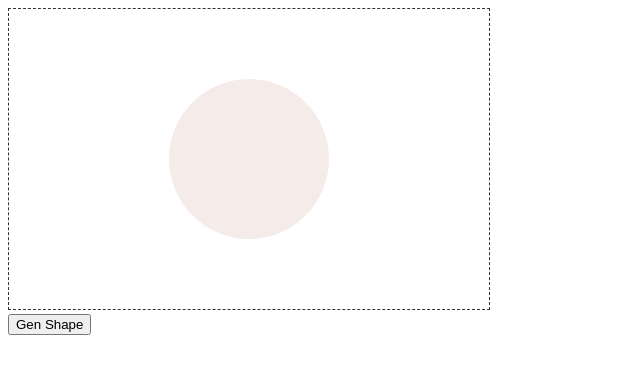
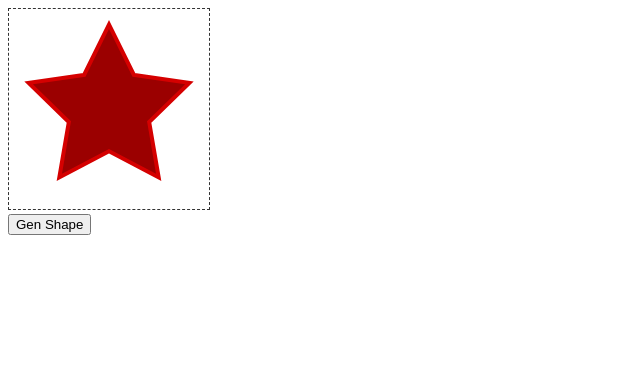
Before and after one commit to Quethzel/Dynamic-Shapes-Canvas, a plain HTML site: page index.html in a window 1280 px wide. Both pictures are taken after a click on the button "Gen Shape". Shown: the whole page, without its empty margins (0-640 px from the left). Drawn offline with Linux system fonts and the light colour scheme.

Commit message:
generación de figuras geometricas aleatorias
se termina la funcionalidad para generar figuras aleatorias.
genera las siguientes figuras (circulo, cuadorado, triangulo, estrella).
en espera de realse.

```diff
--- a/dynanicShapes.js
+++ b/dynanicShapes.js
@@ -1,5 +1,5 @@
 
-function Rectangle(x, y, w, h) {
+function rectangle(x, y, w, h) {
 	this.x = x;
 	this.y = y;
 	this.w = w;
@@ -18,6 +18,14 @@ function triangle(s) {
 	this.h = s * (Math.sqrt(3)/2);
 }
 
+function star(x, y, s, or, ir) {
+	this.x = x;
+	this.y = y;
+	this.spikes = s;
+	this.or = or;
+	this.ir = ir;
+}
+
 function GetColor() {
 	return Stage.colors[Math.floor(Math.random() * Stage.colors.length)];
 };
@@ -25,6 +33,7 @@ function GetColor() {
 var Stage = {
 	canvas: null,
 	ctx: null,
+	lineWidth: 8,
 	offsetX: 0,
 	offsetY: 0,
 	cooX: 0,
@@ -47,61 +56,97 @@ var Stage = {
 	draw: function() {
 		this.clear();
 		for (var i = 0; i < Stage.data.length; i++) {
-			var shape = Stage.data[i];
-			var shapeToDraw = null;
-			if(shape.type == "circle") {
-				shapeToDraw = this._drawCircle(shape.obj);
+			var color = GetColor();
+			var ctx = Stage.ctx;
+			var dataShape = Stage.data[i];
+			var shape = null;
+
+			switch(dataShape.type) {
+				case "circle":
+					shape = this._drawCircle(dataShape.obj);
+					break;
+				case "square":
+					shape = this._drawSquare(dataShape.obj);
+					break;
+				case "eqTriangle":
+					this._drawEqTriangle(dataShape.obj);
+					break;
+				case "star":
+					this._drawStar(dataShape.obj);
+					break;
 			}
 
-			var ctx = Stage.ctx;
-			ctx.beginPath();
-	        ctx.lineWidth = 2;
-			ctx.fillStyle = "#F5EBE9";
-	        ctx.strokeStyle = "#F0433A";
-	        ctx.fill(shapeToDraw);
-			ctx.closePath();
-
+			if(dataShape.type != "eqTriangle" && dataShape.type != "star") {
+				ctx.beginPath();
+				ctx.fillStyle = color.fill;
+		        ctx.strokeStyle = color.stroke;
+		        ctx.fill(shape);
+		        ctx.lineWidth = this.lineWidth;
+		        ctx.stroke(shape);
+				ctx.closePath();
+			}
 		}
 	},
 
 	_drawCircle: function(circle) {
-		/*
-		var ctx = Stage.ctx;
-		ctx.beginPath();
-        ctx.arc(circle.x, circle.y, circle.r, 0, Math.PI * 2);
-        ctx.lineWidth = 2;
-		ctx.fillStyle = "#F5EBE9";
-        ctx.strokeStyle = "#F0433A";
-
-        ctx.fill();
-        ctx.stroke();
-        ctx.closePath();
-		*/
-
         var path = new Path2D();
         path.arc(circle.x, circle.y, circle.r, 0, Math.PI * 2);
         return path;
+	},
 
-
+	_drawSquare: function(square) {
+		var path = new Path2D();
+		path.rect(square.x, square.y, square.w, square.h);
+		return path;
 	},
 
 	_drawEqTriangle: function(triangle) {
-		var ctx = Stage.ctx;
+		var color = GetColor();
+		Stage.ctx.save();
+		Stage.ctx.beginPath();
+		Stage.ctx.translate(Stage.canvas.width/2, Stage.canvas.height/2);
+		Stage.ctx.moveTo(0, - triangle.h / 2);
+		Stage.ctx.lineTo(- triangle.s / 2, triangle.h / 2);
+		Stage.ctx.lineTo(triangle.s / 2, triangle.h / 2);
+		Stage.ctx.lineTo(0, - triangle.h / 2);
+        Stage.ctx.lineWidth = Stage.lineWidth;
+		Stage.ctx.fillStyle = color.fill;
+		Stage.ctx.strokeStyle = color.stroke;
+		Stage.ctx.fill();
+		Stage.ctx.stroke();
+		Stage.ctx.closePath();
+		Stage.ctx.restore();
+	},
+	_drawStar: function(star) {
+		var color = GetColor();
+    	var rot = Math.PI / 2 * 3;
+		var step = Math.PI /star.spikes;
+		var x = star.x;
+		var y = star.y;
 
-		var color = GetColor();
-		ctx.translate(Stage.canvas.width/2, Stage.canvas.height/2);
-		ctx.beginPath();
-		ctx.moveTo(0, - triangle.h / 2);
-		ctx.lineTo(- triangle.s / 2, triangle.h / 2);
-		ctx.lineTo(triangle.s / 2, triangle.h / 2);
-		ctx.lineTo(0, - triangle.h / 2);
-        ctx.lineWidth = 2;
-		ctx.fillStyle = color.fill;
-		ctx.strokeStyle = color.stroke;
-		ctx.fill();
-		ctx.stroke();
-		ctx.closePath();
+		Stage.ctx.save();
+		Stage.ctx.strokeStyle = color.stroke;
+		Stage.ctx.beginPath();
+	    Stage.ctx.moveTo(star.x, star.y - star.or)
+	    for (i = 0; i < star.spikes; i++) {
+	        x = star.x + Math.cos(rot) * star.or;
+	        y = star.y + Math.sin(rot) * star.or;
+	        Stage.ctx.lineTo(x, y)
+	        rot += step
 
+	        x = star.x + Math.cos(rot) * star.ir;
+	        y = star.y + Math.sin(rot) * star.ir;
+	        Stage.ctx.lineTo(x, y)
+	        rot += step
+	    }
+	    Stage.ctx.lineTo(star.x, star.y - star.or)
+    	Stage.ctx.closePath();
+    	Stage.ctx.lineWidth = Stage.lineWidth;
+    	Stage.ctx.strokeStyle = color.stroke;
+    	Stage.ctx.stroke();
+    	Stage.ctx.fillStyle = color.fill;
+    	Stage.ctx.fill();
+    	Stage.ctx.restore();
 	}
 
 };
@@ -114,23 +159,36 @@ Stage.colors = [
 	{ stroke: "#008E76", fill: "#00BFA5", name: "Teal" }
 ];
 
+
 /* 	------------------------------------------------------
 	Logic
 	------------------------------------------------------
 */
 function createShape() {
+	Stage.data = [];
+	var n = Math.floor(Math.random() * 4);
+	var shape = {type: null, obj: null};
 
-	var c = new circle(Stage.cooX, Stage.cooY, 80);
-	var shape = { type: "circle", obj: c };
+	switch(n) {
+		case 0:
+			shape.type = "circle";
+			shape.obj = new circle(Stage.cooX, Stage.cooY, 80);
+			break;
+		case 1:
+			shape.type = "square";
+			shape.obj = new rectangle(Stage.canvas.width - 180,  Stage.canvas.height - 180, 150, 150);
+			break;
+		case 2:
+			shape.type = "eqTriangle";
+			shape.obj = new triangle(180);
+			break;
+		case 3:
+			shape.type = "star";
+			shape.obj = new star(100, 100, 5, 80, 40);
+			break;
+	}
 	Stage.data.push(shape);
 	Stage.draw();
-
-
-	/*
-	var t = new triangle(120);
-	Stage._drawEqTriangle(t);
-	*/
-
 }
 
 function init() {
--- a/index.html
+++ b/index.html
@@ -12,7 +12,7 @@
     </style>
 </head>
 <body>
-    <canvas id="canvas" width="480" height="300"></canvas>
+    <canvas id="canvas" width="200" height="200"></canvas>
     <div>
         <button onclick="createShape()">Gen Shape</button>
     </div>
```
